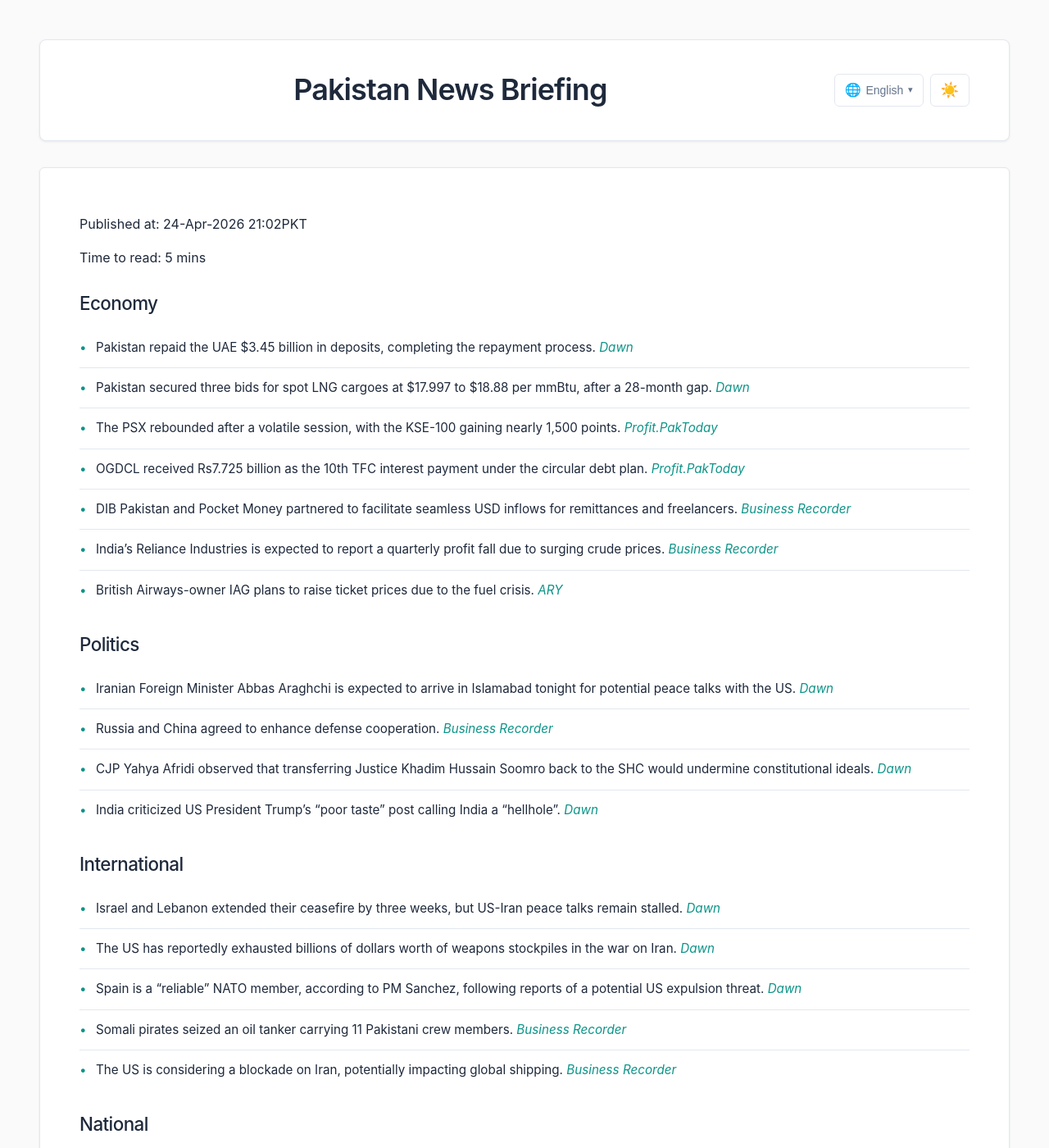
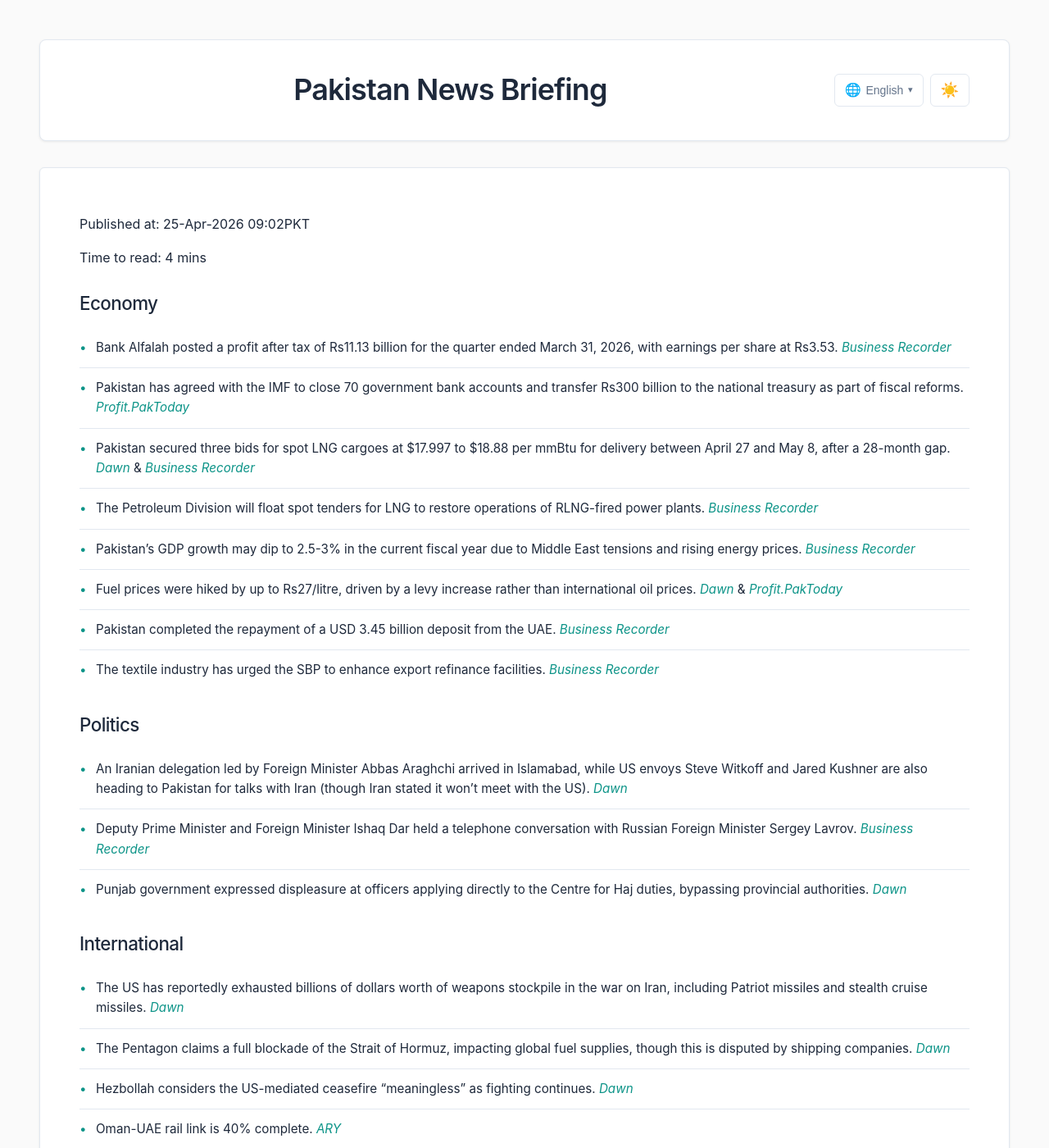
Before and after one commit to zsubzwary/news, a Jekyll site: the page built from en/index.md, in a window 1280 px wide and 1400 px high. Shown: the whole window at 82% size. Built offline with Jekyll 4.4.1, drawn with Linux system fonts in a browser that asks for light colours; some web fonts are replaced; some of the changed text lies outside the part shown.

Commit message:
DateTime; 2026-04-25T04:02:01.528Z

```diff
--- a/en/index.md
+++ b/en/index.md
@@ -4,73 +4,62 @@ title: Pakistan News Briefing
 lang: en
 ---
 
-Published at: 24-Apr-2026 21:02PKT
+Published at: 25-Apr-2026 09:02PKT
 
-Time to read: 5 mins
+Time to read: 4 mins
 
 ### Economy
-- Pakistan repaid the UAE $3.45 billion in deposits, completing the repayment process. *[Dawn](https://www.dawn.com/news/1994616/pakistan-repays-345bn-to-uae-confirms-central-bank)*
-- Pakistan secured three bids for spot LNG cargoes at $17.997 to $18.88 per mmBtu, after a 28-month gap. *[Dawn](https://www.dawn.com/news/1994734/pakistan-secures-3-bids-for-spot-lng-cargoes)*
-- The PSX rebounded after a volatile session, with the KSE-100 gaining nearly 1,500 points. *[Profit.PakToday](https://profit.pakistantoday.com.pk/2026/04/24/psx-rebounds-after-volatile-session-kse-100-gains-nearly-1500-points)*
-- OGDCL received Rs7.725 billion as the 10th TFC interest payment under the circular debt plan. *[Profit.PakToday](https://profit.pakistantoday.com.pk/2026/04/24/ogdcl-receives-rs7-725-billion-as-10th-tfc-interest-payment-under-circular-debt-plan)*
-- DIB Pakistan and Pocket Money partnered to facilitate seamless USD inflows for remittances and freelancers. *[Business Recorder](https://www.brecorder.com/news/40418113/dib-pakistan-pocket-money-unlock-seamless-usd-inflows-for-home-remittances-freelancers)*
-- India's Reliance Industries is expected to report a quarterly profit fall due to surging crude prices. *[Business Recorder](https://www.brecorder.com/news/40418115/indias-reliance-seen-posting-quarterly-profit-fall-on-crude-price-surge)*
-- British Airways-owner IAG plans to raise ticket prices due to the fuel crisis. *[ARY](https://arynews.tv/fuel-price-increases-impacting-airline-tickets)*
+- Bank Alfalah posted a profit after tax of Rs11.13 billion for the quarter ended March 31, 2026, with earnings per share at Rs3.53. *[Business Recorder](https://www.brecorder.com/news/40418195/quarter-ended-mar-31st-bank-alfalah-posts-rs1113bn-pat)*
+- Pakistan has agreed with the IMF to close 70 government bank accounts and transfer Rs300 billion to the national treasury as part of fiscal reforms. *[Profit.PakToday](https://profit.pakistantoday.com.pk/2026/04/25/pakistan-to-close-70-govt-bank-accounts-shift-rs300-billion-to-treasury-under-imf-deal)*
+- Pakistan secured three bids for spot LNG cargoes at $17.997 to $18.88 per mmBtu for delivery between April 27 and May 8, after a 28-month gap. *[Dawn](https://www.dawn.com/news/1994734/pakistan-secures-3-bids-for-spot-lng-cargoes)* & *[Business Recorder](https://www.brecorder.com/news/40418188/cargoes-from-global-suppliers-pll-receives-4-bids-for-spot-lng-purchase)*
+- The Petroleum Division will float spot tenders for LNG to restore operations of RLNG-fired power plants. *[Business Recorder](https://www.brecorder.com/news/40418189/petroleum-div-decides-to-float-spot-tenders-for-lng)*
+- Pakistan’s GDP growth may dip to 2.5-3% in the current fiscal year due to Middle East tensions and rising energy prices. *[Business Recorder](https://www.brecorder.com/news/40418190/gdp-growth-may-dip-to-25-3pc-pasha)*
+- Fuel prices were hiked by up to Rs27/litre, driven by a levy increase rather than international oil prices. *[Dawn](https://www.dawn.com/news/1994919/surprise-fuel-hike-adds-to-burden-on-consumers)* & *[Profit.PakToday](https://profit.pakistantoday.com.pk/2026/04/24/pakistan-raises-petrol-diesel-prices-by-up-to-rs27-litre-as-levy-hike-drives-fuel-cost-surge)*
+- Pakistan completed the repayment of a USD 3.45 billion deposit from the UAE. *[Business Recorder](https://www.brecorder.com/news/40418182/pakistan-completes-usd345bn-uae-deposit-repayment)*
+- The textile industry has urged the SBP to enhance export refinance facilities. *[Business Recorder](https://www.brecorder.com/news/40418187/working-capital-textile-industry-seeks-enhanced-refinance-facilities)*
 
 ### Politics
-- Iranian Foreign Minister Abbas Araghchi is expected to arrive in Islamabad tonight for potential peace talks with the US. *[Dawn](https://www.dawn.com/news/1994680/iranian-fm-araghchi-expected-to-arrive-in-islamabad-tonight-pakistani-sources-say)*
-- Russia and China agreed to enhance defense cooperation. *[Business Recorder](https://www.brecorder.com/news/40418103/chinese-and-russian-defence-ministers-agree-to-enhance-cooperation-beijing-says)*
-- CJP Yahya Afridi observed that transferring Justice Khadim Hussain Soomro back to the SHC would undermine constitutional ideals. *[Dawn](https://www.dawn.com/news/1994708/cjp-says-transferring-judge-back-to-shc-would-render-key-constitutional-ideals-redundant)*
-- India criticized US President Trump’s “poor taste” post calling India a “hellhole”. *[Dawn](https://www.dawn.com/news/1994657/new-delhi-criticises-poor-taste-trump-post-calling-india-a-hellhole)*
+- An Iranian delegation led by Foreign Minister Abbas Araghchi arrived in Islamabad, while US envoys Steve Witkoff and Jared Kushner are also heading to Pakistan for talks with Iran (though Iran stated it won't meet with the US). *[Dawn](https://www.dawn.com/news/1994680/iranian-delegation-led-by-fm-araghchi-lands-in-islamabad-us-officials-to-also-arrive-in-pakistan)*
+- Deputy Prime Minister and Foreign Minister Ishaq Dar held a telephone conversation with Russian Foreign Minister Sergey Lavrov. *[Business Recorder](https://www.brecorder.com/news/40418179/dar-lavrov-discuss-ties)*
+- Punjab government expressed displeasure at officers applying directly to the Centre for Haj duties, bypassing provincial authorities. *[Dawn](https://www.dawn.com/news/1994912/punjab-snubs-officers-applying-directly-to-centre-for-haj-duties)*
 
 ### International
-- Israel and Lebanon extended their ceasefire by three weeks, but US-Iran peace talks remain stalled. *[Dawn](https://www.dawn.com/news/1994581/israel-lebanon-extend-ceasefire-as-iran-peace-talks-stall)*
-- The US has reportedly exhausted billions of dollars worth of weapons stockpiles in the war on Iran. *[Dawn](https://www.dawn.com/news/1994691/us-has-exhausted-billions-of-dollars-worth-of-weapons-stockpile-in-war-on-iran-nyt-report)*
-- Spain is a “reliable” NATO member, according to PM Sanchez, following reports of a potential US expulsion threat. *[Dawn](https://www.dawn.com/news/1994692/spain-is-reliable-nato-member-pm-sanchez-says-after-reported-us-ouster-threat)*
-- Somali pirates seized an oil tanker carrying 11 Pakistani crew members. *[Business Recorder](https://www.brecorder.com/news/40418116/somali-pirates-seize-oil-tanker-near-somalia-carrying-11-pakistani-crew-members)*
-- The US is considering a blockade on Iran, potentially impacting global shipping. *[Business Recorder](https://www.brecorder.com/news/40418101/only-five-ships-pass-through-strait-of-hormuz-in-24-hours)*
+- The US has reportedly exhausted billions of dollars worth of weapons stockpile in the war on Iran, including Patriot missiles and stealth cruise missiles. *[Dawn](https://www.dawn.com/news/1994691/us-has-exhausted-billions-of-dollars-worth-of-weapons-stockpile-in-war-on-iran-nyt-report)*
+- The Pentagon claims a full blockade of the Strait of Hormuz, impacting global fuel supplies, though this is disputed by shipping companies. *[Dawn](https://www.dawn.com/news/1994920/pentagon-claims-full-hormuz-blockade-as-world-feels-fuel-crunch)*
+- Hezbollah considers the US-mediated ceasefire “meaningless” as fighting continues. *[Dawn](https://www.dawn.com/news/1994890/hezbollah-says-ceasefire-meaningless-as-fighting-continues)*
+- Oman-UAE rail link is 40% complete. *[ARY](https://arynews.tv/oman-uae-rail-link-40-percent-complete)*
+- The EU and US signed a critical minerals plan to counter China’s reliance. *[Business Recorder](https://www.brecorder.com/news/40418192/eu-us-sign-critical-minerals-plan-to-counter-china-reliance)*
+- Donald Trump seeks to reinstate firing squads for federal executions. *[Dawn](https://www.dawn.com/news/1994896/trump-seeks-to-bring-back-firing-squads-for-executions)*
 
 ### National
-- A citizen was arrested for likening a railway crossing to the Strait of Hormuz. *[Dawn](https://www.dawn.com/news/1994695/citizen-taken-into-custody-for-likening-tarnol-railway-crossing-to-strait-of-hormuz-fir)*
-- An 11-year-old boy is feared drowned after being swept away in Karachi. *[Dawn](https://www.dawn.com/news/1994737/11-year-old-boy-feared-drowned-after-being-swept-away-while-swimming-in-open-water-line-in-karachi)*
-- 22 terrorists were killed in a joint IBO in Khyber. *[Dawn](https://www.dawn.com/news/1994639/22-terrorists-killed-in-joint-ibo-in-kps-khyber-says-militarys-media-wing)*
-- Nadra revamped its website, enabling access to district-level records. *[Dawn](https://www.dawn.com/news/1994726/citizens-now-able-to-access-district-level-records-as-nadra-revamps-its-website)*
-- A Lahore mother accused of killing her three children was sent on a 5-day physical remand. *[Dawn](https://www.dawn.com/news/1994678/lahore-mother-accused-of-killing-her-3-children-sent-on-5-day-physical-remand)*
-- Sindh government will rebuild Gul Plaza, promising compensation to victims. *[Dawn](https://www.dawn.com/news/1994706/sindh-govt-will-fulfill-its-promise-to-rebuild-gul-plaza-cm-murad-says)* & *[ARY](https://arynews.tv/gul-plaza-victims-receive-government-compensation)*
+- The first batch of Gul Plaza traders received Rs511.7 million in compensation for the January 17 blaze. *[Dawn](https://www.dawn.com/news/1994786/first-batch-of-gul-plaza-traders-receives-compensation)*
+- Pakistan is among the top 10 countries facing an acute food crisis, with over 9 million people in ‘crisis’ conditions. *[Dawn](https://www.dawn.com/news/1994916/pakistan-among-top-10-countries-facing-acute-food-crisis)*
+- Islamabad and Rawalpindi are on high alert due to the arrival of foreign delegates, with restrictions on vehicle movement. *[Dawn](https://www.dawn.com/news/1994915/only-essential-goods-exempt-as-twin-cities-on-high-alert)*
+- A citizen was taken into custody for likening the Tarnol Railway Crossing to the Strait of Hormuz. *[Dawn](https://www.dawn.com/news/1994695/citizen-taken-into-custody-for-likening-tarnol-railway-crossing-to-strait-of-hormuz)*
+- Maritime Affairs Minister seeks details on the reported hijacking of an oil tanker with Pakistani crew near the Somali coast. *[Dawn](https://www.dawn.com/news/1994748/minister-seeks-details-on-reports-of-hijacking-of-tanker-with-pakistani-crew-near-somali-coast)*
 
-### Science & Technology
-- China’s DeepSeek released a new AI model with reduced costs. *[Dawn](https://www.dawn.com/news/1994658/chinas-deepseek-releases-long-awaited-new-ai-model)*
-- Godzilla Minus Zero will feature unprecedented close-up shots of the monster. *[Business Recorder](https://www.brecorder.com/news/40418119/godzilla-minus-zero-will-show-monster-up-close-director-says)*
+### Health
+- Pakistan is benefiting from the global “Big Catch-Up” vaccination drive, with around 18.3 million children vaccinated. *[Dawn](https://www.dawn.com/news/1994911/pakistan-gains-from-global-big-catch-up-vaccination-drive)*
+- Israeli Prime Minister Benjamin Netanyahu announced successful treatment for early-stage prostate cancer. *[Dawn](https://www.dawn.com/news/1994721/netanyahu-says-he-was-successfully-treated-for-prostate-cancer)*
 
 ### Weather
-- A warming El Nino weather phenomenon is expected to return in mid-2026. *[Dawn](https://www.dawn.com/news/1994675/warming-el-nino-set-to-return-in-mid-2026-un)*
-
-### Health
-- Israeli Prime Minister Benjamin Netanyahu announced he was successfully treated for early-stage prostate cancer. *[Dawn](https://www.dawn.com/news/1994721/netanyahu-says-he-was-successfully-treated-for-prostate-cancer)* & *[Business Recorder](https://www.brecorder.com/news/40418117/netanyahu-says-he-was-successfully-treated-for-prostate-cancer)*
+- The weather report for Karachi and Hyderabad on April 24-25, 2026. *[Business Recorder](https://www.brecorder.com/news/40418131/the-weather)*
 
 ### Sports
-- UEFA banned Benfica's Prestianni for six games for discriminatory conduct. *[Business Recorder](https://www.brecorder.com/news/40418111/uefa-ban-benficas-prestianni-for-six-games-for-discriminatory-conduct)*
+- No relevant news in provided articles.
 
 ### Other
-- WWF-Pakistan highlighted risks from development work at the Margalla Hills foothills. *[Dawn](https://www.dawn.com/news/1994732/wwf-pakistan-highlights-potentially-irreversible-risks-of-development-work-at-margalla-foothills)*
-- A report details the story of the Mohana boatpeople and their settlement near Taunsa Barrage. *[Dawn](https://www.dawn.com/news/1994681/the-boatpeople-basti-who-bothered-a-barrage)*
-- Jada Pinkett Smith won a legal case against Will Smith’s former friend. *[ARY](https://arynews.tv/jada-pinkett-smith-legal-case-update-april-24-2026)*
-- May 2026 is expected to offer long holiday breaks. *[ARY](https://arynews.tv/may-2026-to-offer-long-holiday-breaks)*
-- The Iran war could push over 30 million people into poverty. *[Profit.PakToday](https://profit.pakistantoday.com.pk/2026/04/24/iran-war-could-push-over-30-million-into-poverty-undp-warns)*
-- Pakistan received its first shipment from Kyrgyzstan via the China corridor. *[Profit.PakToday](https://profit.pakistantoday.com.pk/2026/04/24/pakistan-receives-first-kyrgyz-shipment-via-china-corridor-reducing-reliance-on-afghanistan)*
-- Retail bodies urge the government to review early market closures. *[Profit.PakToday](https://profit.pakistantoday.com.pk/2026/04/24/retail-bodies-urge-govt-to-review-early-market-closures-amid-revenue-losses)*
-- Customs revised import values for PVC and PU coated fabric. *[Profit.PakToday](https://profit.pakistantoday.com.pk/2026/04/24/customs-revises-import-values-for-pvc-pu-coated-fabric-after-global-price-review)*
-- Are Harry Styles and Zoe Kravitz engaged? *[ARY](https://arynews.tv/are-harry-styles-and-zoe-kravitz-engaged)*
-- Friday holiday ended in offices. *[ARY](https://arynews.tv/friday-holiday-ended-in-offices)*
-- Silver rate in Pakistan today. *[ARY](https://arynews.tv/silver-rate-in-pakistan-today-april-24-2026)*
-- Iran war hits Asia’s polyester suppliers. *[ARY](https://arynews.tv/iran-war-hits-asias-polyester-suppliers-to-global-fast-fashion)*
-- India's markets regulator proposes tightening norms for brokers. *[Business Recorder](https://www.brecorder.com/news/40418108/indias-markets-regulator-proposes-to-tighten-variable-net-worth-norms-for-brokers)*
-- Sri Lanka shares end flat, log weekly loss. *[Business Recorder](https://www.brecorder.com/news/40418110/sri-lanka-shares-end-flat-log-weekly-loss)*
-- Copper prices drift lower amid Iran-US standoff. *[Business Recorder](https://www.brecorder.com/news/40418109/copper-drifts-lower-as-iran-us-standoff-continues)*
-- UAE stocks rise on robust corporate earnings. *[Business Recorder](https://www.brecorder.com/news/40418107/uae-stocks-rise-on-robust-corporate-earnings)*
-- World Bank's IFC targets $10bn in annual investments in India by 2030. *[Business Recorder](https://www.brecorder.com/news/40418106/world-banks-ifc-targets-10bn-in-annual-investments-in-india-by-2030)*
-- India's Shriram Finance beats profit forecasts. *[Business Recorder](https://www.brecorder.com/news/40418102/indias-shriram-finance-beats-profit-forecasts-crosses-3-trillion-indian-rupees-in-aum)*
-- Indian court extends detention of aviation official and Reliance exec. *[Business Recorder](https://www.brecorder.com/news/40418105/indian-court-extends-detention-of-aviation-official-reliance-exec-in-bribery-case)*
-- High oil prices and weak IT forecasts drag Indian shares to weekly losses. *[Business Recorder](https://www.brecorder.com/news/40418104/high-oil-prices-and-weak-it-forecasts-drag-indian-shares-to-weekly-losses)*
-- Pakistan stock market holds ground despite global turmoil. *[Profit.PakToday](https://profit.pakistantoday.com.pk/2026/04/24/pakistan-stock-market-holds-ground-despite-global-turmoil-secp)*
-- Government appoints 10-member SEPCO board. *[Profit.PakToday](https://profit.pakistantoday.com.pk/2026/04/24/government-appoints-10-member-sepco-board-under-soes-law)*
+- WWF-Pakistan highlights potential irreversible risks from development work at the Margalla foothills. *[Dawn](https://www.dawn.com/news/1994732/wwf-pakistan-highlights-potentially-irreversible-risks-of-development-work-at-margalla-foothills)*
+- An 11-year-old boy is feared drowned after being swept away while swimming in Karachi. *[Dawn](https://www.dawn.com/news/1994737/11-year-old-boy-feared-drowned-after-being-swept-away-while-swimming-in-open-water-line-in-karachi)*
+- Karachi’s University Road continues to be in a dilapidated state. *[Dawn](https://www.dawn.com/news/1994889/karachis-collective-trauma)*
+- Lessons in mediation: Pakistan’s role in US-Iran diplomacy has evolved. *[Dawn](https://www.dawn.com/news/1994921/lessons-in-mediation)*
+- Stranded seafarers face peril in the Strait of Hormuz. *[Dawn](https://www.dawn.com/news/1994884/stranded-seafarers-face-peril-in-hormuz)*
+- A Cipher discovery sparks claim Zodiac Killer may be behind two historic murders. *[ARY](https://arynews.tv/zodiac-killer-linked-to-black-dahlia-case-revealed)*
+- PTA issues a guide against phishing scams. *[ARY](https://arynews.tv/a-guide-to-phishing-protecting-your-private-information)*
+- Romania tests AI-powered drone interceptors. *[ARY](https://arynews.tv/drone-technology-and-modern-warfare-in-europe)*
+- Toronto to make World Cup fan festival mostly free. *[ARY](https://arynews.tv/toronto-to-make-world-cup-fan-festival-mostly-free-after-10-entry-backlash)*
+- Rs2000 fine announced for motorcycles without indicators. *[ARY](https://arynews.tv/rs2000-fine-announced-for-motorcycles-without-indicators-in-punjab)*
+- Peugeot to make vehicles using Dongfeng technology. *[ARY](https://arynews.tv/peugeot-to-make-vehicles-using-dongfeng-technology)*
+- Europe new entry/exit system. *[ARY](https://arynews.tv/europe-new-entry-exit-system-a-short-guide)*
+- India gold premiums hit over 10-week high. *[ARY](https://arynews.tv/gold-prices-surge-with-rising-demand-in-india)*
+- Pete Hegseth says US blockade on Iran ‘going global’. *[ARY](https://arynews.tv/pete-hegseth-says-us-blockade-on-iran-going-global)*
```
